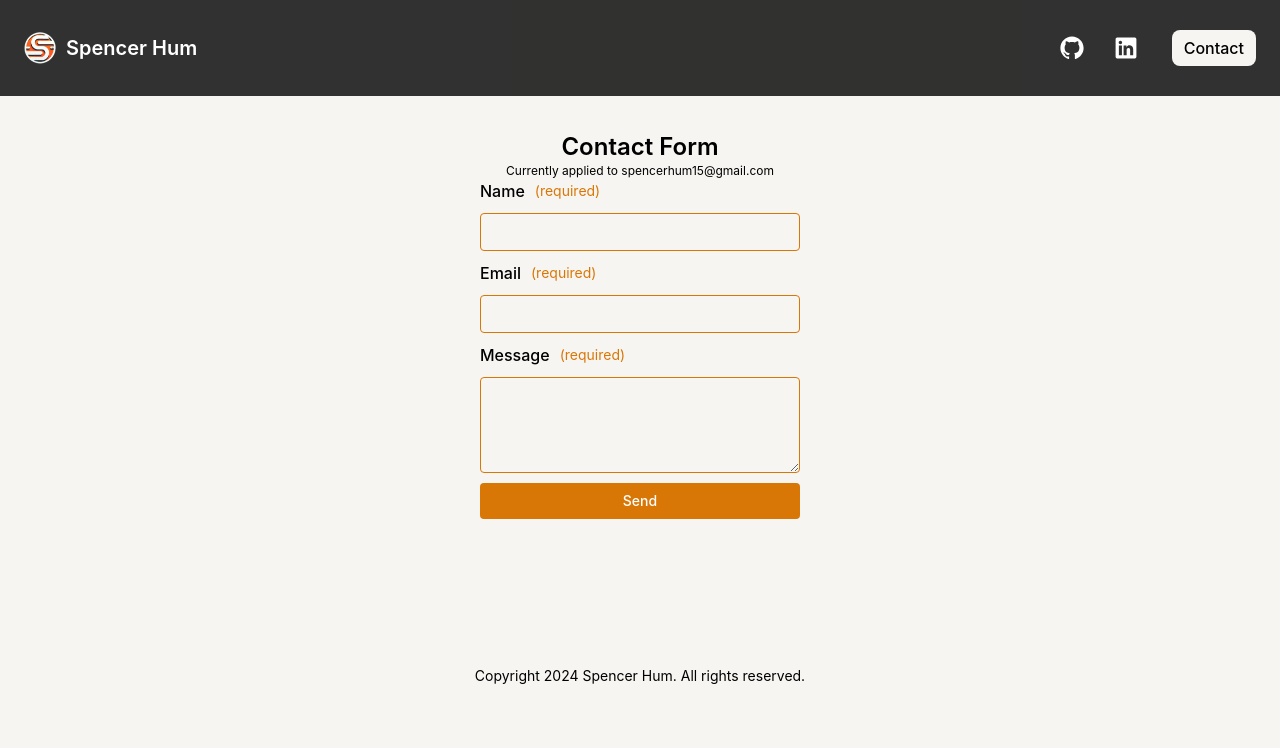
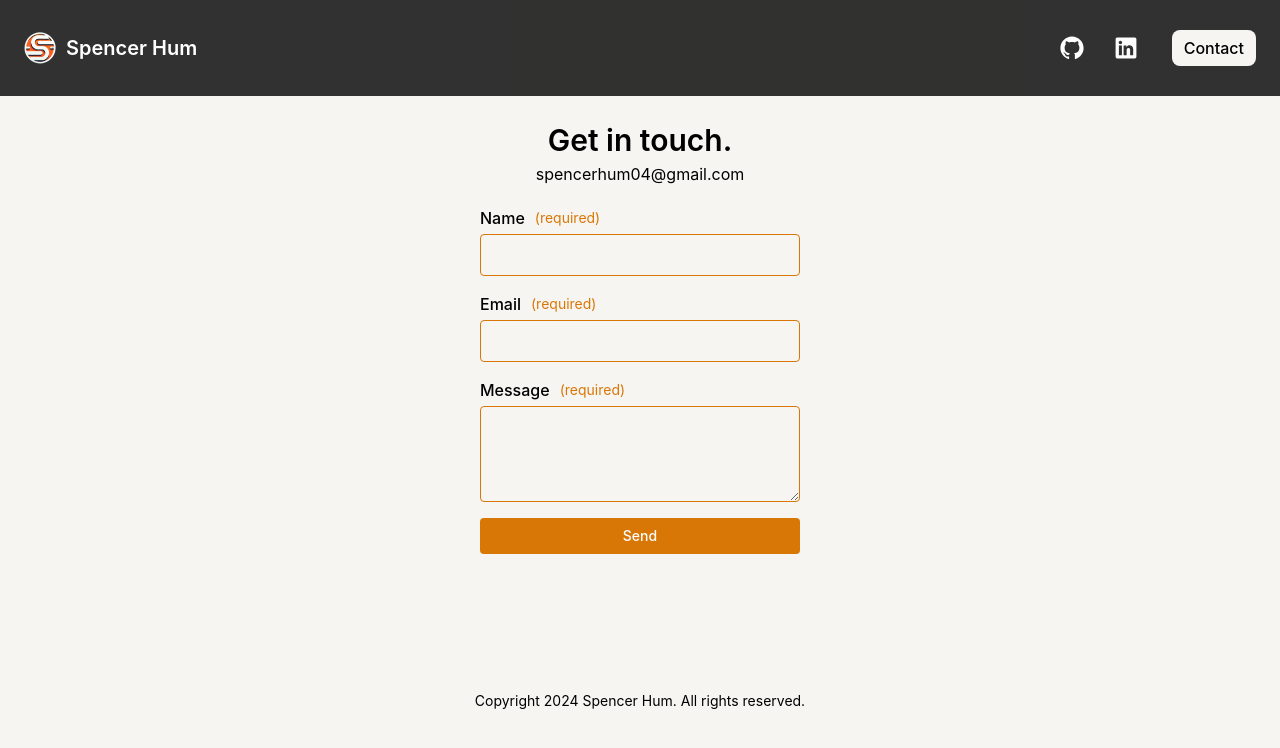
Before and after one commit to SpenccerH/portfolio, a React (Vite) app: page /contact in a window 1280 px wide. Shown: the top 748 px of the page. Built offline with nearby package versions, Linux system fonts and the light colour scheme; no server answers.

Commit message:
feat: navbar focus and hover

```diff
--- a/src/components/NavBar/NavBar.tsx
+++ b/src/components/NavBar/NavBar.tsx
@@ -3,7 +3,7 @@ import logo from "../../assets/logo.png";
 import { RefObject } from 'react';
 import { Link } from "react-router-dom";
 
-export default function NavBar({ projectsRef, experienceRef, home } : { projectsRef: React.RefObject<HTMLElement>, experienceRef: React.RefObject<HTMLElement>, home: boolean }) {
+export default function NavBar({ projectsRef, experienceRef, home, contact } : { projectsRef: React.RefObject<HTMLElement>, experienceRef: React.RefObject<HTMLElement>, home: boolean, contact: boolean }) {
 
     const [scroll, setScroll] = useState(false);
     const [menu, setMenu] = useState(false);
@@ -33,35 +33,41 @@ export default function NavBar({ projectsRef, experienceRef, home } : { projects
     return (
         <div className={`w-full flex flex-col justify-center bg-black text-white fixed px-6 transition-all duration-300 z-50 ${menu ? "bg-opacity-100" : "bg-opacity-80"}  ${scroll ? "h-16" : "h-24"}`}>
             <div className="flex flex-row items-center justify-between">
-                <div className="flex flex-row items-center gap-x-12">
+                <div className="flex flex-row items-center gap-x-2.5">
                     {home ?
-                        (<button className="flex flex-row items-center gap-x-2.5 cursor-pointer" onClick={() => window.scrollTo({ top: 0, behavior: 'smooth' })}>
+                        (<button className="flex flex-row items-center gap-x-2.5 pr-4" onClick={() => window.scrollTo({ top: 0, behavior: 'smooth' })}>
                             <img src={logo} className="h-8" />
                             <div className="hidden sm:block text-xl font-semibold">Spencer Hum</div>
                         </button>)
                         :
-                        (<Link to="/" className="flex flex-row items-center gap-x-2.5 cursor-pointer">
+                        (<Link to="/" className="flex flex-row items-center gap-x-2.5 pr-4">
                             <img src={logo} className="h-8" />
                             <div className="hidden sm:block text-xl font-semibold">Spencer Hum</div>
                         </Link>)
                     }
                     {home &&
-                        <button className="hidden sm:block text-sm font-medium" onClick={() => handleSection(projectsRef)}>Projects</button>
+                        <button className="hidden sm:block text-sm font-medium rounded-sm hover:bg-white hover:bg-opacity-15 focus:bg-opacity-20 px-4 py-2.5" onClick={() => handleSection(projectsRef)}>Projects</button>
                     }
                     {home &&
-                        <button className="hidden sm:block text-sm font-medium" onClick={() => handleSection(experienceRef)}>Experience</button>
+                        <button className="hidden sm:block text-sm font-medium rounded-sm hover:bg-white hover:bg-opacity-15 focus:bg-opacity-20 px-4 py-2.5" onClick={() => handleSection(experienceRef)}>Experience</button>
                     }
                 </div>
                 <div className="flex flex-row items-center gap-x-6">
                     <div className="flex flex-row items-center gap-x-2.5">
-                        <a href="https://github.com/spencerhum04" target="_blank" rel="noopener noreferrer" className="flex flex-row gap-x-2.5 items-center px-2.5 hover:underline">
+                        <a href="https://github.com/spencerhum04" target="_blank" rel="noopener noreferrer" className="flex flex-row gap-x-2.5 items-center rounded-sm hover:bg-white hover:bg-opacity-15 focus:bg-opacity-20 p-2.5 hover:underline">
                             <svg width="24" height="24" viewBox="0 0 15 15" fill="none" xmlns="http://www.w3.org/2000/svg"><path d="M7.49933 0.25C3.49635 0.25 0.25 3.49593 0.25 7.50024C0.25 10.703 2.32715 13.4206 5.2081 14.3797C5.57084 14.446 5.70302 14.2222 5.70302 14.0299C5.70302 13.8576 5.69679 13.4019 5.69323 12.797C3.67661 13.235 3.25112 11.825 3.25112 11.825C2.92132 10.9874 2.44599 10.7644 2.44599 10.7644C1.78773 10.3149 2.49584 10.3238 2.49584 10.3238C3.22353 10.375 3.60629 11.0711 3.60629 11.0711C4.25298 12.1788 5.30335 11.8588 5.71638 11.6732C5.78225 11.205 5.96962 10.8854 6.17658 10.7043C4.56675 10.5209 2.87415 9.89918 2.87415 7.12104C2.87415 6.32925 3.15677 5.68257 3.62053 5.17563C3.54576 4.99226 3.29697 4.25521 3.69174 3.25691C3.69174 3.25691 4.30015 3.06196 5.68522 3.99973C6.26337 3.83906 6.8838 3.75895 7.50022 3.75583C8.1162 3.75895 8.73619 3.83906 9.31523 3.99973C10.6994 3.06196 11.3069 3.25691 11.3069 3.25691C11.7026 4.25521 11.4538 4.99226 11.3795 5.17563C11.8441 5.68257 12.1245 6.32925 12.1245 7.12104C12.1245 9.9063 10.4292 10.5192 8.81452 10.6985C9.07444 10.9224 9.30633 11.3648 9.30633 12.0413C9.30633 13.0102 9.29742 13.7922 9.29742 14.0299C9.29742 14.2239 9.42828 14.4496 9.79591 14.3788C12.6746 13.4179 14.75 10.7025 14.75 7.50024C14.75 3.49593 11.5036 0.25 7.49933 0.25Z" fill="currentColor" fillRule="evenodd" clipRule="evenodd"></path></svg>
                         </a>
-                        <a href="https://ca.linkedin.com/in/spencer-hum" target="_blank" rel="noopener noreferrer" className="flex flex-row gap-x-2.5 items-center px-2.5 hover:underline">
+                        <a href="https://ca.linkedin.com/in/spencer-hum" target="_blank" rel="noopener noreferrer" className="flex flex-row gap-x-2.5 items-center rounded-sm hover:bg-white hover:bg-opacity-15 focus:bg-opacity-20 p-2.5 hover:underline">
                             <svg width="24" height="24" viewBox="0 0 15 15" fill="none" xmlns="http://www.w3.org/2000/svg"><path d="M2 1C1.44772 1 1 1.44772 1 2V13C1 13.5523 1.44772 14 2 14H13C13.5523 14 14 13.5523 14 13V2C14 1.44772 13.5523 1 13 1H2ZM3.05 6H4.95V12H3.05V6ZM5.075 4.005C5.075 4.59871 4.59371 5.08 4 5.08C3.4063 5.08 2.925 4.59871 2.925 4.005C2.925 3.41129 3.4063 2.93 4 2.93C4.59371 2.93 5.075 3.41129 5.075 4.005ZM12 8.35713C12 6.55208 10.8334 5.85033 9.67449 5.85033C9.29502 5.83163 8.91721 5.91119 8.57874 6.08107C8.32172 6.21007 8.05265 6.50523 7.84516 7.01853H7.79179V6.00044H6V12.0047H7.90616V8.8112C7.8786 8.48413 7.98327 8.06142 8.19741 7.80987C8.41156 7.55832 8.71789 7.49825 8.95015 7.46774H9.02258C9.62874 7.46774 10.0786 7.84301 10.0786 8.78868V12.0047H11.9847L12 8.35713Z" fill="currentColor" fillRule="evenodd" clipRule="evenodd"></path></svg>
                         </a>
                     </div>
-                    <Link to="/contact" className="hidden sm:block bg-sand hover:bg-white font-medium px-3 py-1.5 rounded-lg text-black">Contact</Link>
+                    {contact ?
+                        (<button className="hidden sm:block bg-sand hover:bg-white font-medium px-3 py-1.5 rounded-lg text-black" onClick={() => window.scrollTo({ top: 0, behavior: 'smooth' })}>
+                            Contact
+                        </button>)
+                        :
+                        (<Link to="/contact" className="hidden sm:block bg-sand hover:bg-white font-medium px-3 py-1.5 rounded-lg text-black">Contact</Link>)
+                    }
                     <button className="sm:hidden" onClick={() => setMenu((prev) => !prev)}>
                         <div className="w-4 h-4 flex flex-col justify-between">
                             <span className="w-full h-0.5 bg-white"></span>
@@ -81,7 +87,9 @@ export default function NavBar({ projectsRef, experienceRef, home } : { projects
                         {!home &&
                             <Link to="/" className="font-medium text-left">Homepage</Link>
                         }
-                        <Link to="/contact" className="font-medium text-left">Contact</Link>
+                        {!contact &&
+                            <Link to="/contact" className="font-medium text-left">Contact</Link>
+                        }
                     </div>
                 )}
             </div>
--- a/src/routes/contact/contact.tsx
+++ b/src/routes/contact/contact.tsx
@@ -9,10 +9,11 @@ function Contact() {
     const experienceRef = useRef(null);
 
     const home = false;
+    const contact = true;
 
     return (
         <>
-            <NavBar projectsRef={projectsRef} experienceRef={experienceRef} home={home} />
+            <NavBar projectsRef={projectsRef} experienceRef={experienceRef} home={home} contact={contact} />
             <Form />
             <Footer />
         </>
--- a/src/routes/contact/sections/form.tsx
+++ b/src/routes/contact/sections/form.tsx
@@ -1,7 +1,12 @@
 import { useNavigate } from "react-router-dom";
-import { useState } from "react";
+import { useEffect, useState } from "react";
 
 function Form() {
+
+    useEffect(() => {
+        window.scrollTo(0, 0);
+    }, [location]);
+
     const navigate = useNavigate();
 
     const ACCESS = import.meta.env.VITE_EMAIL_KEY;
@@ -67,45 +72,41 @@ function Form() {
     };
 
     return (
-        <div className="w-full h-[650px] flex flex-col items-center justify-center text-center px-8">
-            <div className="flex flex-col items-center">
-                <div className="text-2xl font-semibold">Contact Form</div>
-                <div className="text-xs">Currently applied to spencerhum15@gmail.com</div>
+        <div className="w-full h-[675px] flex flex-col items-center justify-center px-8">
+            <div className="flex flex-col items-center gap-y-1">
+                <div className="text-3xl font-semibold">Get in touch.</div>
+                <div>spencerhum04@gmail.com</div>
             </div>
-            <form onSubmit={onSubmit}>
-                <div className="flex flex-col gap-y-2.5 w-80">
-                    <label className="flex flex-row gap-x-2.5 items-center text-left">
+            <form onSubmit={onSubmit} className="w-full place-items-center">
+                <div className="flex flex-col gap-y-4 mt-5 max-w-80 w-full">
+                    <div className="flex flex-col">
+                        <label className="flex flex-row gap-x-2.5 items-center text-left mb-1">
                             <div className="font-medium">Name</div>
                             <div className="text-sm text-amber-600">(required)</div>
                         </label>
-                    <input
-                        type="text"
-                        name="name"
-                        value={formData.name}
-                        onChange={handleInputChange}
-                        className="text-sm bg-transparent border border-amber-600 rounded p-2 focus:outline-none"
+
+                        <input type="text" name="name" value={formData.name} onChange={handleInputChange}
+                            className="text-sm bg-transparent border border-amber-600 rounded p-2.5 focus:outline-none"
                         />
-                    <label className="flex flex-row gap-x-2.5 items-center text-left">
+                    </div>
+                    <div className="flex flex-col">
+                        <label className="flex flex-row gap-x-2.5 items-center text-left mb-1">
                             <div className="font-medium">Email</div>
                             <div className="text-sm text-amber-600">(required)</div>
                         </label>
-                    <input
-                        type="email"
-                        name="email"
-                        value={formData.email}
-                        onChange={handleInputChange}
-                        className="text-sm bg-transparent border border-amber-600 rounded p-2 focus:outline-none"
+                        <input type="email" name="email" value={formData.email} onChange={handleInputChange}
+                            className="text-sm bg-transparent border border-amber-600 rounded p-2.5 focus:outline-none"
                         />
-                    <label className="flex flex-row gap-x-2.5 items-center text-left">
+                    </div>
+                    <div className="flex flex-col">
+                        <label className="flex flex-row gap-x-2.5 items-center text-left mb-1">
                             <div className="font-medium">Message</div>
                             <div className="text-sm text-amber-600">(required)</div>
                         </label>
-                    <textarea
-                        name="message"
-                        value={formData.message}
-                        onChange={handleInputChange}
-                        className="text-sm bg-transparent border border-amber-600 h-24 rounded p-2 focus:outline-none"
+                        <textarea name="message" value={formData.message} onChange={handleInputChange}
+                            className="text-sm bg-transparent border border-amber-600 h-24 rounded p-2.5 focus:outline-none"
                         ></textarea>
+                    </div>
                     {error && <div className="text-red-600 text-sm">{error}</div>}
                     {isFormValid() ?
                         (<button type="submit" className="text-sm rounded p-2 focus:outline-none text-white font-medium bg-amber-600 hover:bg-amber-700">
--- a/src/routes/landing/landing.tsx
+++ b/src/routes/landing/landing.tsx
@@ -11,10 +11,11 @@ function Landing() {
   const experienceRef = useRef(null);
 
   const home = true;
+  const contact = false;
 
   return (
     <>
-      <NavBar projectsRef={projectsRef} experienceRef={experienceRef} home={home} />
+      <NavBar projectsRef={projectsRef} experienceRef={experienceRef} home={home} contact={contact} />
       <Hero />
       <div ref={projectsRef}><Projects /></div>
       <div ref={experienceRef}><Experience /></div>
```
Lines whose indentation alone changed are shown as unchanged.
